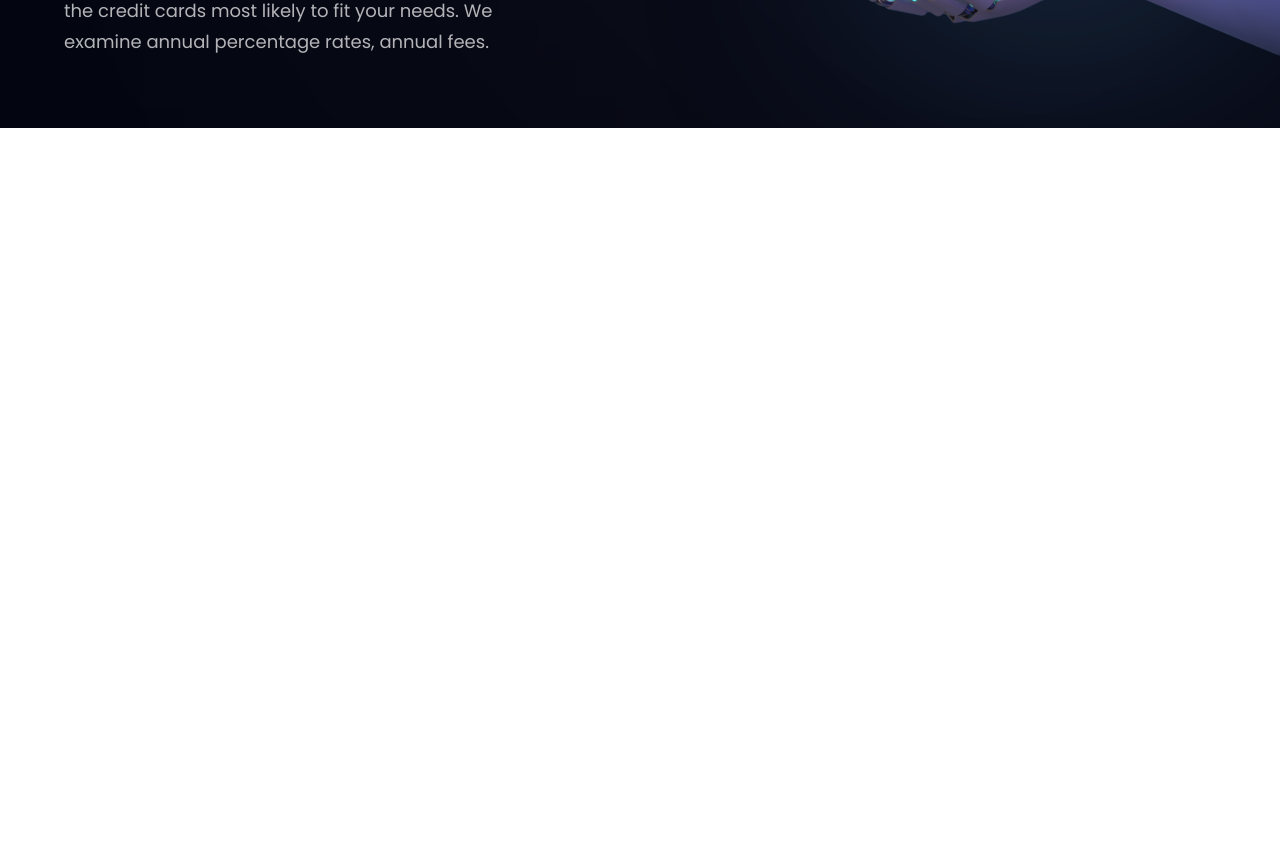
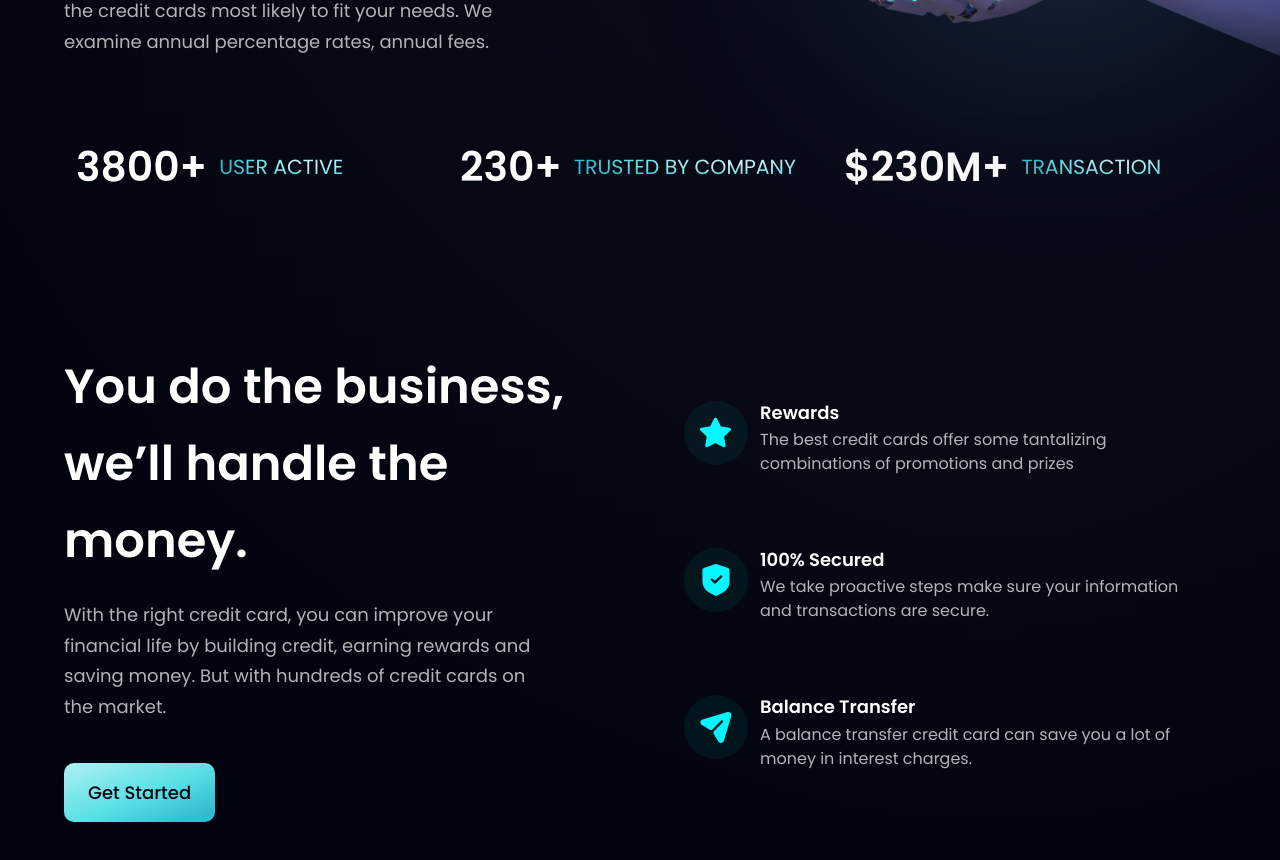
Before and after one commit to DzunN86/hoobank-landingpage, a React (Vite) app: page / in a window 1280 px wide. Shown: the part 660-1520 px from the top of the page. Before the commit the page ends 800 px from the top, so only its background shows below. Built offline with nearby package versions, Linux system fonts and the light colour scheme.

Commit message:
feat : use Stats & Business component

```diff
--- a/src/App.jsx
+++ b/src/App.jsx
@@ -1,4 +1,4 @@
-import { Navbar, Hero } from "./components";
+import { Navbar, Hero, Stats, Business } from "./components";
 import styles from "./style";
 
 const App = () => (
@@ -15,6 +15,13 @@ const App = () => (
       </div>
     </div>
 
+    <div className={`bg-primary ${styles.paddingX} ${styles.flexCenter}`}>
+      <div className={`${styles.boxWidth}`}>
+        <Stats />
+        <Business />
+      </div>
+    </div>
+
   </div>
 );
 
```
